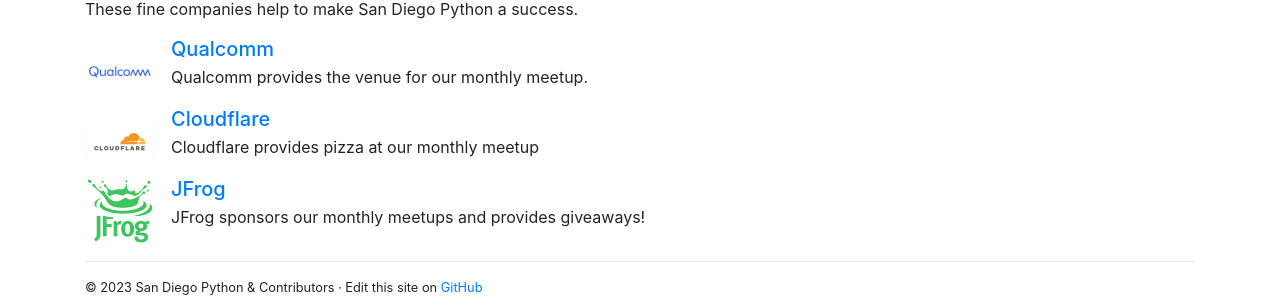
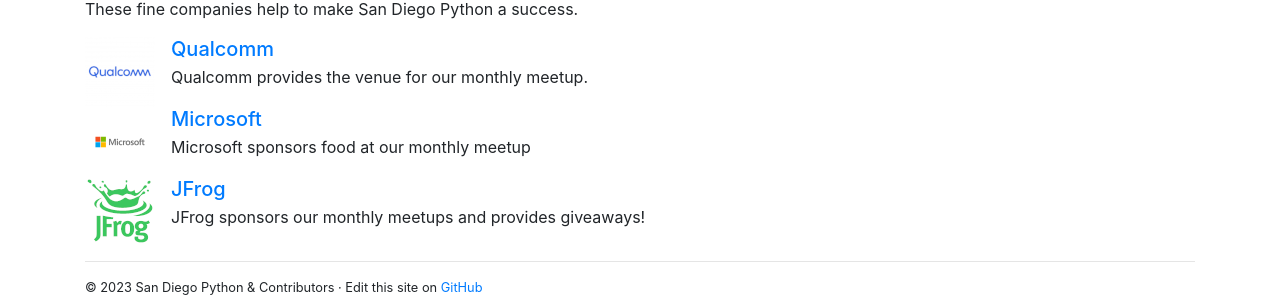
Before and after one commit to sandiegopython/pythonsd-django, a Django app: page / in a window 1280 px wide. Shown: the part 781-1082 px from the top of the page. Run offline with Django 3.2, Linux system fonts and the light colour scheme; data that the repository does not hold is empty; style sheets or scripts are compiled from the project's sources; some libraries are stand-ins or nearby versions; some web fonts are replaced.

Commit message:
Add Microsoft as a sponsor

```diff
--- a/pythonsd/templates/pythonsd/index.html
+++ b/pythonsd/templates/pythonsd/index.html
@@ -68,10 +68,10 @@
         </li>
 
         <li class="media">
-          <img src="{% static 'img/sponsors/cloudflare-logo.png' %}" class="mr-3" alt="Cloudflare">
+          <img src="{% static 'img/sponsors/microsoft-logo.png' %}" class="mr-3" alt="Microsoft">
           <div class="media-body">
-            <h5 class="mt-0 mb-1"><a href="https://www.cloudflare.com/" rel="nofollow noopener noreferrer">Cloudflare</a></h5>
-            <p class="m-0">Cloudflare provides pizza at our monthly meetup</p>
+            <h5 class="mt-0 mb-1"><a href="https://www.microsoft.com/" rel="nofollow noopener noreferrer">Microsoft</a></h5>
+            <p class="m-0">Microsoft sponsors food at our monthly meetup</p>
           </div>
         </li>
 
```
Also changed, not shown: pythonsd/static/img/sponsors/microsoft-logo.png (added).
